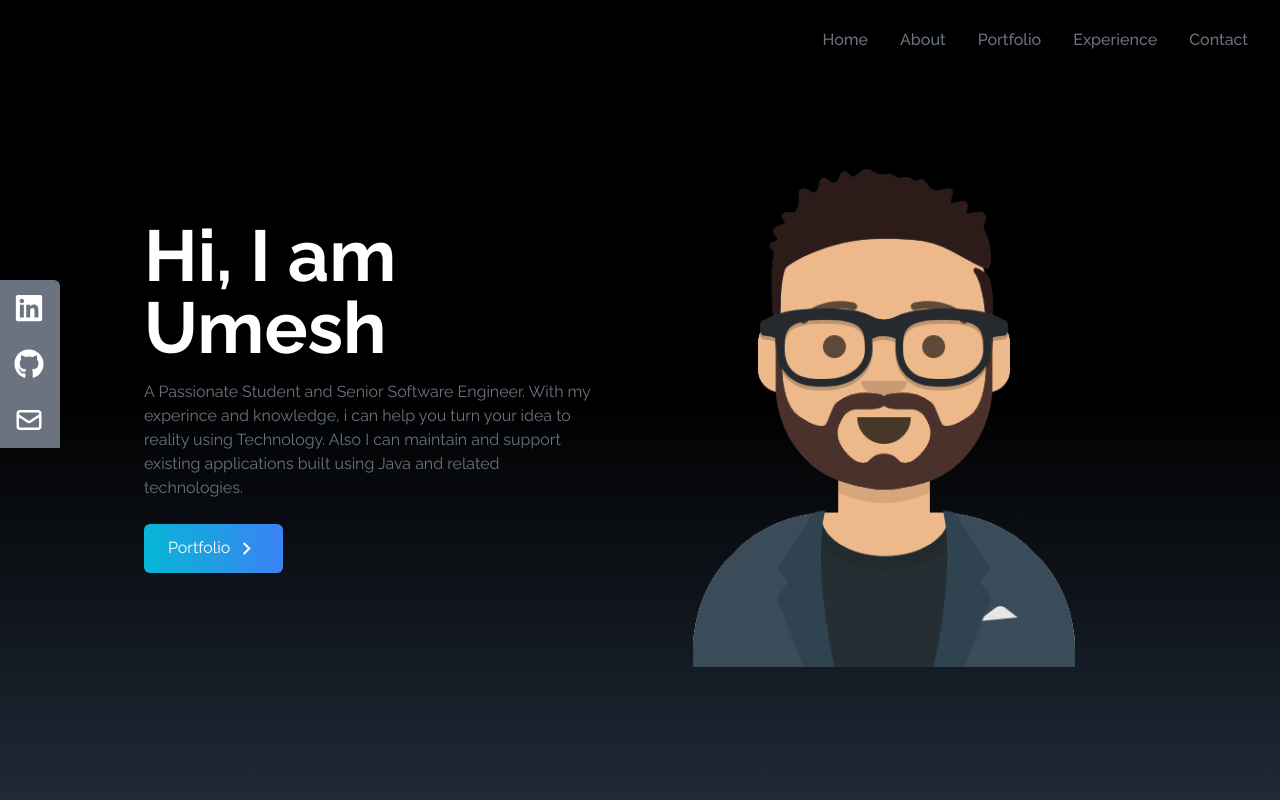
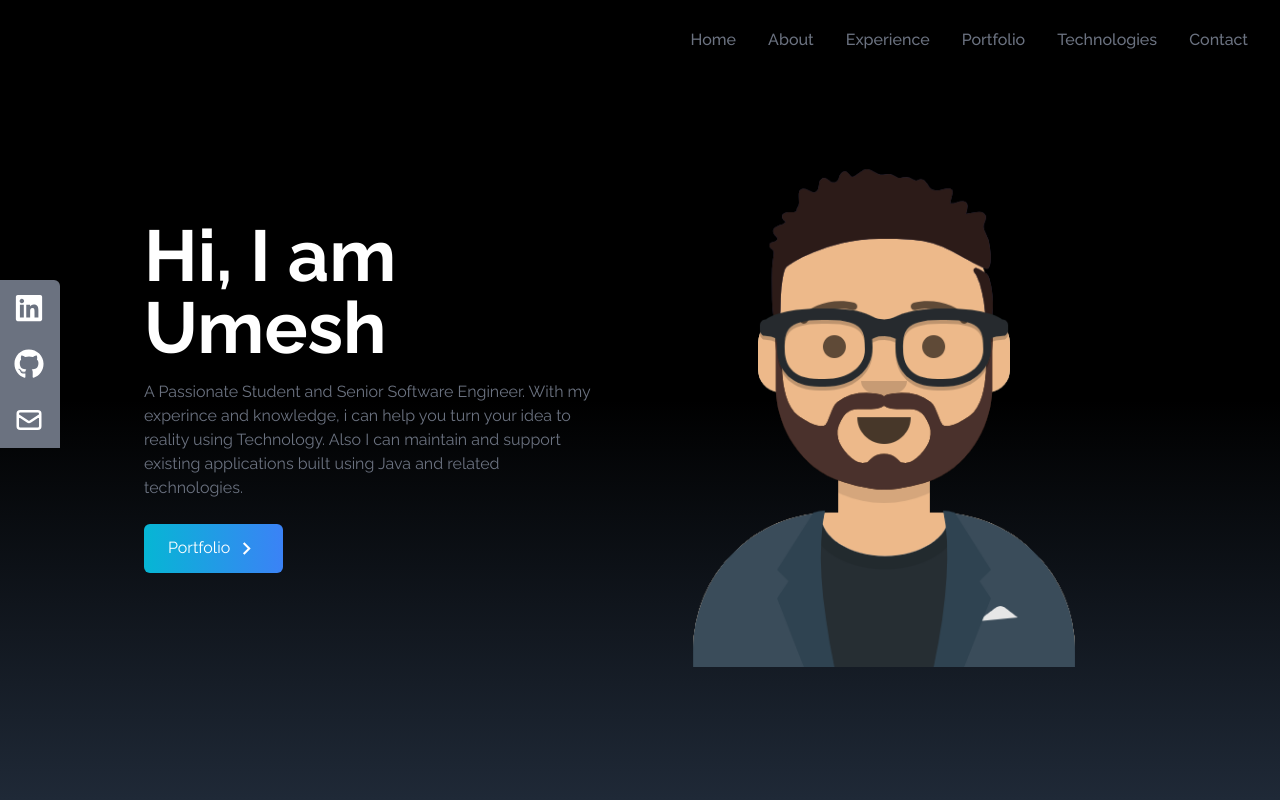
Before and after one commit to umeshkhatiwada13/portfolio-website, a React (Create React App) app: page / in a window 1280 px wide. Shown: the top 800 px of the page. Built offline with nearby package versions, Linux system fonts and the light colour scheme.

Commit message:
fix: addition of experince in navbar

```diff
--- a/src/components/Experience.jsx
+++ b/src/components/Experience.jsx
@@ -68,8 +68,8 @@ const educationArray = [
 const Experience = () => {
   return (
     <div
-      name="about"
-      className="w-full h-100 bg-gradient-to-b from-gray-800 to-black text-white about">
+      name="experience"
+      className="w-full h-100 bg-gradient-to-b from-gray-800 to-black text-white experience">
       <div className="max-w-screen-lg p-4 mx-auto flex flex-col justify-center w-full h-full">
         <div className="pb-8">
           <p className="text-4xl font-bold inline border-b-4 border-gray-500">
--- a/src/components/NavBar.jsx
+++ b/src/components/NavBar.jsx
@@ -16,14 +16,18 @@ const NavBar = () => {
     },
     {
       id: 3,
+      link: "experience",
+    },
+    {
+      id: 4,
       link: "portfolio",
     },
     {
-      id: 4,
-      link: "experience",
+      id: 5,
+      link: "technologies",
     },
     {
-      id: 5,
+      id: 6,
       link: "contact",
     },
   ];
--- a/src/components/Tools.jsx
+++ b/src/components/Tools.jsx
@@ -97,13 +97,13 @@ const Tools = () => {
 
   return (
     <div
-      name="tools"
-      className="bg-gradient-to-b from-gray-800 to-black w-full h-screen tools"
+      name="technologies"
+      className="bg-gradient-to-b from-gray-800 to-black w-full h-screen technologies"
     >
       <div className="max-w-screen-lg mx-auto p-4 flex flex-col justify-center w-full h-full text-white">
         <div>
           <p className="text-4xl font-bold border-b-4 border-gray-500 p-2 inline">
-            Tools
+            Tools and Technologies
           </p>
           {/* <p className="py-6 font-bold ">Infodevelopers 2021-02-Current</p> */}
           {/* <p className="font-bold inline">Java Developer  Digital Nepal(2019/02 - 2021/01)</p> */}
--- a/src/index.css
+++ b/src/index.css
@@ -55,7 +55,7 @@ body {
   margin-top: 12%;
 }
 
-.tools {
+.technologies {
   margin-top: 12%;
 }
 
```
